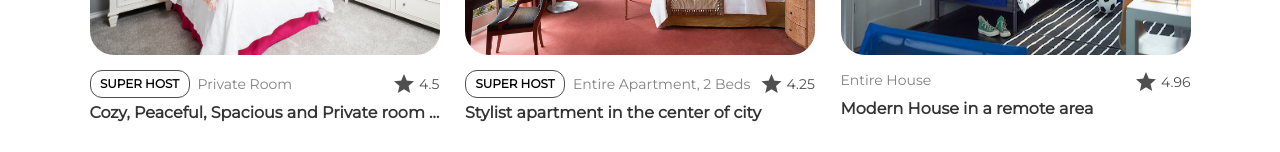
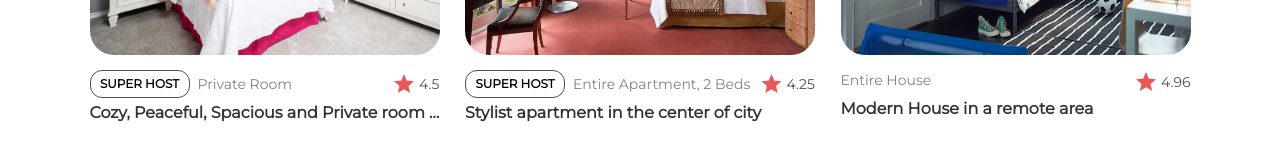
Before and after one commit to anuva312/WindBnB-devChallenges, a React (Create React App) app: page / in a window 1280 px wide. Shown: the part 468-620 px from the top of the page. Built offline with nearby package versions, Linux system fonts and the light colour scheme.

Commit message:
Added new css class to ratings icon

```diff
--- a/src/components/Card.js
+++ b/src/components/Card.js
@@ -27,7 +27,7 @@ export default function Card({
         </div>
         {rating ? (
           <div className="rating-container">
-            <span className="material-icons">star</span>
+            <span className="material-icons star">star</span>
             <span className="rating">{rating}</span>
           </div>
         ) : null}
```
